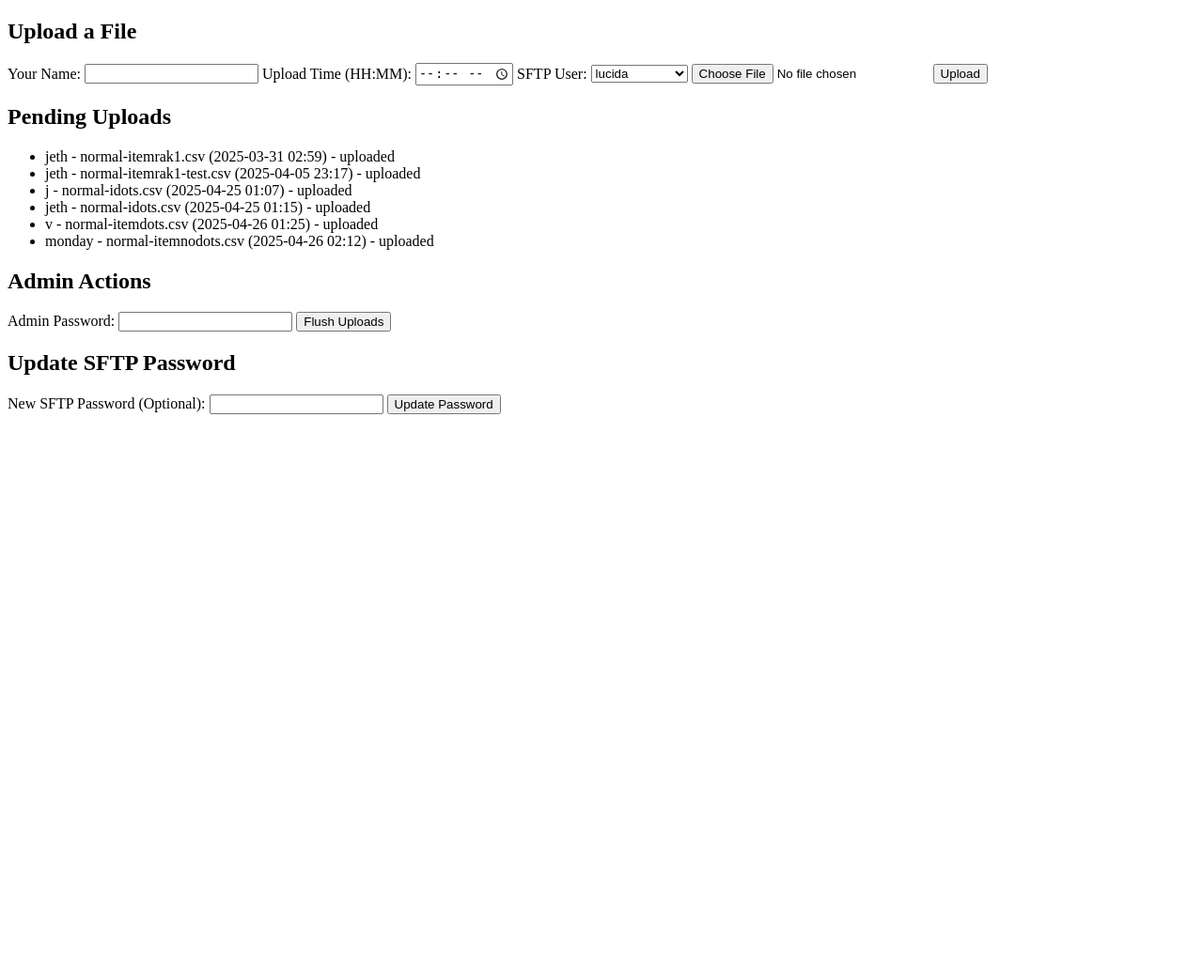
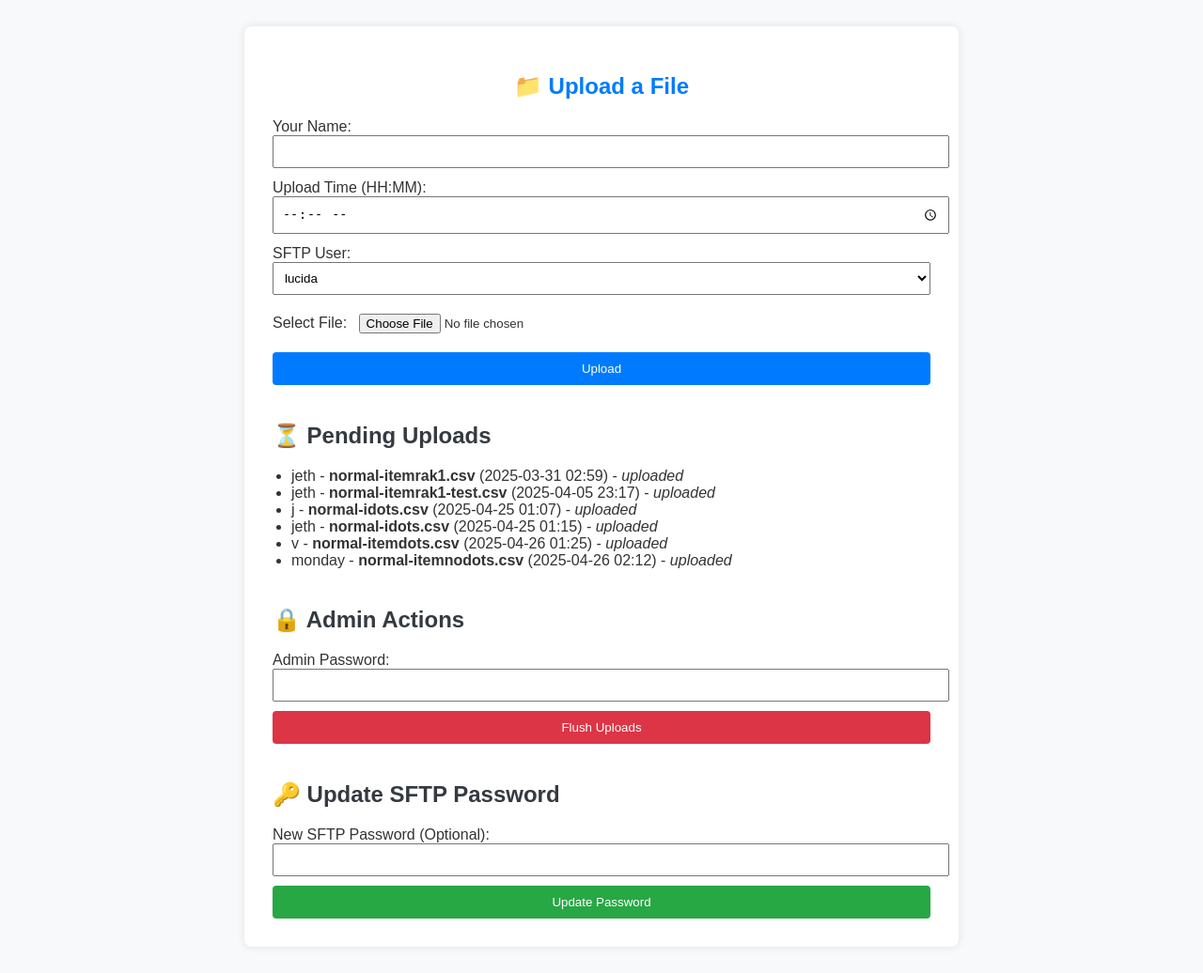
Before and after one commit to jethalternategit/sftpsched, a Flask app: page / in a window 1280 px wide. Shown: the whole page at 94% size. Before the commit the page ends 441 px from the top, so only its background shows below. Run offline with Flask 3, Linux system fonts and the light colour scheme.

Commit message:
Update index.html

```diff
--- a/templates/index.html
+++ b/templates/index.html
@@ -1,3 +1,4 @@
+
 <!DOCTYPE html>
 <html lang="en">
 <head>
@@ -5,59 +6,78 @@
     <meta name="viewport" content="width=device-width, initial-scale=1.0">
     <title>Upload File</title>
 </head>
-<body>
-    <h2>Upload a File</h2>
+<body style="font-family: Arial, sans-serif; background-color: #f8f9fa; padding: 20px; color: #333;">
+
+    <div style="max-width: 700px; margin: auto; background-color: white; padding: 30px; border-radius: 8px; box-shadow: 0 0 10px rgba(0,0,0,0.1);">
+
+        <h2 style="text-align: center; color: #007bff;">📁 Upload a File</h2>
 
         {% with messages = get_flashed_messages() %}
             {% if messages %}
-            <ul>
+                <ul style="list-style: none; padding: 0;">
                     {% for message in messages %}
-                    <li>{{ message }}</li>
+                        <li style="background-color: #d4edda; color: #155724; padding: 10px; border-radius: 5px; margin-bottom: 10px; border: 1px solid #c3e6cb;">
+                            {{ message }}
+                        </li>
                     {% endfor %}
                 </ul>
             {% endif %}
         {% endwith %}
 
-    <form method="POST" enctype="multipart/form-data">
-        <label for="name">Your Name:</label>
-        <input type="text" name="name" required>
+        <form method="POST" enctype="multipart/form-data" style="display: flex; flex-direction: column; gap: 12px;">
+            <label>Your Name:
+                <input type="text" name="name" required style="width: 100%; padding: 8px;">
+            </label>
 
-        <label for="time">Upload Time (HH:MM):</label>
-        <input type="time" name="time" required>
+            <label>Upload Time (HH:MM):
+                <input type="time" name="time" required style="width: 100%; padding: 8px;">
+            </label>
 
-        <label for="sftp_user">SFTP User:</label>
-        <select name="sftp_user">
+            <label>SFTP User:
+                <select name="sftp_user" style="width: 100%; padding: 8px;">
                     <option value="lucida">lucida</option>
                     <option value="gioi">gioi</option>
                     <option value="glv-p5">glv-p5</option>
                     <option value="peewee-baby">peewee-baby</option>
                     <option value="glv">glv</option>
                 </select>
+            </label>
 
-        <input type="file" name="file" required>
-        <button type="submit">Upload</button>
+            <label>Select File:
+                <input type="file" name="file" required style="padding: 8px;">
+            </label>
+
+            <button type="submit" style="padding: 10px; background-color: #007bff; color: white; border: none; border-radius: 4px; cursor: pointer;">
+                Upload
+            </button>
         </form>
 
-    <h2>Pending Uploads</h2>
-    <ul>
+        <h2 style="margin-top: 40px; color: #343a40;">⏳ Pending Uploads</h2>
+        <ul style="padding-left: 20px;">
             {% for upload in uploads %}
-            <li>{{ upload.name }} - {{ upload.filename }} ({{ upload.time }}) - {{ upload.status }}</li>
+                <li>{{ upload.name }} - <strong>{{ upload.filename }}</strong> ({{ upload.time }}) - <em>{{ upload.status }}</em></li>
             {% endfor %}
         </ul>
 
-    <h2>Admin Actions</h2>
-    <form method="POST" action="/flush">
-        <label for="flush_password">Admin Password:</label>
-        <input type="password" name="flush_password" required>
-        <button type="submit">Flush Uploads</button>
+        <h2 style="margin-top: 40px; color: #343a40;">🔒 Admin Actions</h2>
+        <form method="POST" action="/flush" style="display: flex; flex-direction: column; gap: 10px;">
+            <label>Admin Password:
+                <input type="password" name="flush_password" required style="width: 100%; padding: 8px;">
+            </label>
+            <button type="submit" style="padding: 10px; background-color: #dc3545; color: white; border: none; border-radius: 4px; cursor: pointer;">
+                Flush Uploads
+            </button>
         </form>
 
-    <h2>Update SFTP Password</h2>
-    <form method="POST" action="/update-password">
-        <label for="new_password">New SFTP Password (Optional):</label>
-        <input type="password" name="new_password">
-        <button type="submit">Update Password</button>
+        <h2 style="margin-top: 40px; color: #343a40;">🔑 Update SFTP Password</h2>
+        <form method="POST" action="/update-password" style="display: flex; flex-direction: column; gap: 10px;">
+            <label>New SFTP Password (Optional):
+                <input type="password" name="new_password" style="width: 100%; padding: 8px;">
+            </label>
+            <button type="submit" style="padding: 10px; background-color: #28a745; color: white; border: none; border-radius: 4px; cursor: pointer;">
+                Update Password
+            </button>
         </form>
-
+    </div>
 </body>
 </html>
```
Lines whose indentation alone changed are shown as unchanged.
